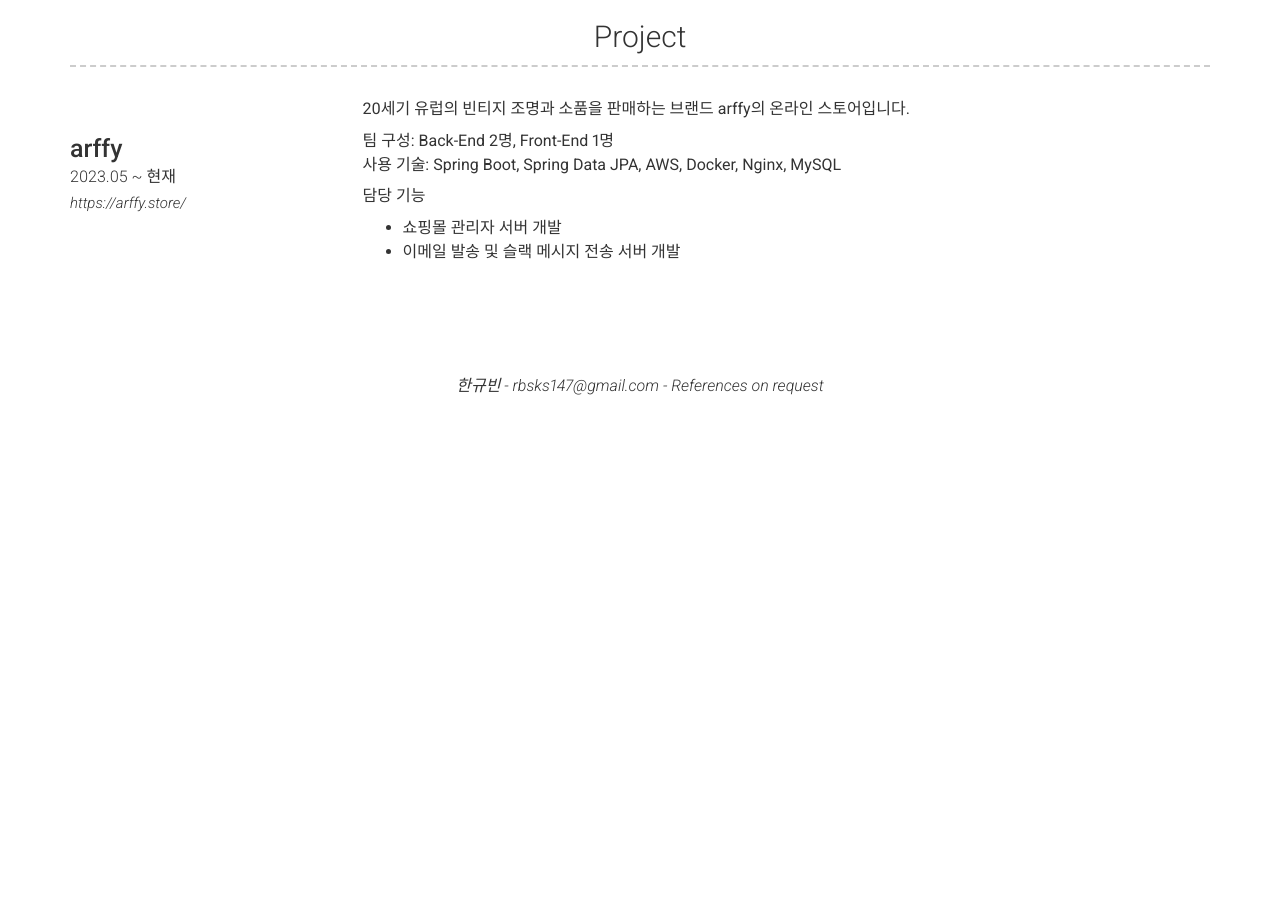
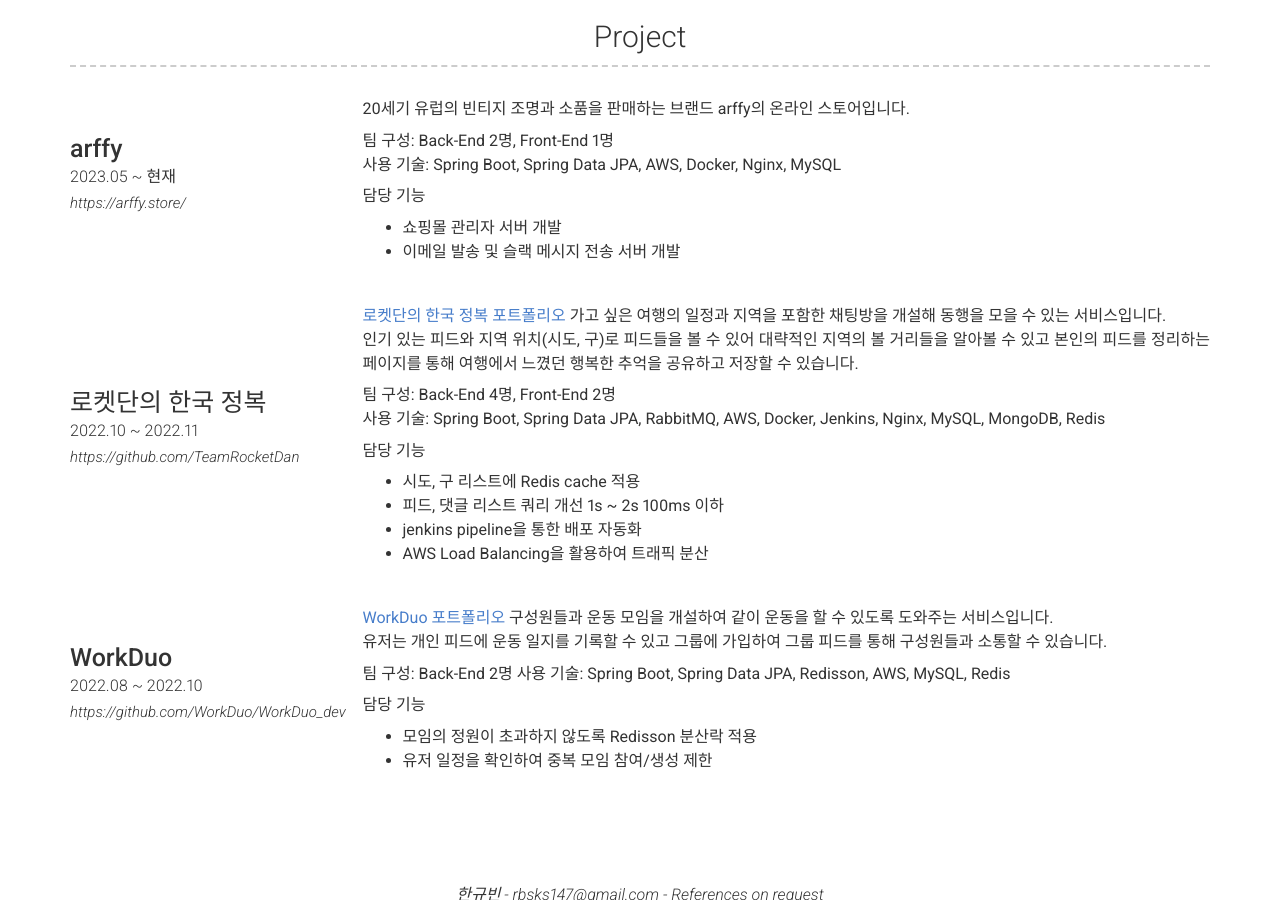
Before and after one commit to rbsks/rbsks.github.io, a Jekyll site: the page built from index.md, in a window 1280 px wide and 900 px high, scrolled down 1385 px. Built offline with Jekyll 4.4.1, drawn with Linux system fonts in a browser that asks for light colours; nearby versions of some CDN libraries; before the commit the page ends 1790 px from its top, so only the background shows below that.

Commit message:
Update _config.yml

```diff
--- a/_config.yml
+++ b/_config.yml
@@ -113,6 +113,42 @@ content:
           - 쇼핑몰 관리자 서버 개발
           - 이메일 발송 및 슬랙 메시지 전송 서버 개발
 
+      - title: 로켓단의 한국 정복
+        caption: 2022.10 ~ 2022.11
+        link: https://github.com/TeamRocketDan
+
+        description: | # this will include new lines to allow paragraphs
+          [로켓단의 한국 정복 포트폴리오](https://fringe-actress-f29.notion.site/Rocketdan-Portfolio-0718b0cd27104add8eed1be8e46da887?pvs=4)
+          가고 싶은 여행의 일정과 지역을 포함한 채팅방을 개설해 동행을 모을 수 있는 서비스입니다.
+          인기 있는 피드와 지역 위치(시도, 구)로 피드들을 볼 수 있어 대략적인 지역의 볼 거리들을 알아볼 수 있고 본인의 피드를 정리하는 페이지를 통해 여행에서 느꼈던 행복한 추억을 공유하고 저장할 수 있습니다.
+
+
+          팀 구성: Back-End 4명, Front-End 2명
+          사용 기술: Spring Boot, Spring Data JPA, RabbitMQ, AWS, Docker, Jenkins, Nginx, MySQL, MongoDB, Redis
+
+          담당 기능
+          - 시도, 구 리스트에 Redis cache 적용
+          - 피드, 댓글 리스트 쿼리 개선 1s ~ 2s  100ms 이하
+          - jenkins pipeline을 통한 배포 자동화
+          - AWS Load Balancing을 활용하여 트래픽 분산
+
+      - title: WorkDuo
+        caption: 2022.08 ~ 2022.10
+        link: https://github.com/WorkDuo/WorkDuo_dev
+
+        description: | # this will include new lines to allow paragraphs
+          [WorkDuo 포트폴리오](https://alive-tern-b83.notion.site/WorkDuo-Portfolio-bddf628d3f394cc2b17b35b2587bee76?pvs=4)
+          구성원들과 운동 모임을 개설하여 같이 운동을 할 수 있도록 도와주는 서비스입니다.
+          유저는 개인 피드에 운동 일지를 기록할 수 있고 그룹에 가입하여 그룹 피드를 통해 구성원들과 소통할 수 있습니다.
+
+
+          팀 구성: Back-End 2명
+          사용 기술: Spring Boot, Spring Data JPA, Redisson, AWS, MySQL, Redis
+
+          담당 기능
+          - 모임의 정원이 초과하지 않도록 Redisson 분산락 적용
+          - 유저 일정을 확인하여 중복 모임 참여/생성 제한
+
 # Footer
 footer_show_references: true
 # references_title: References on request (Override references text)
```
